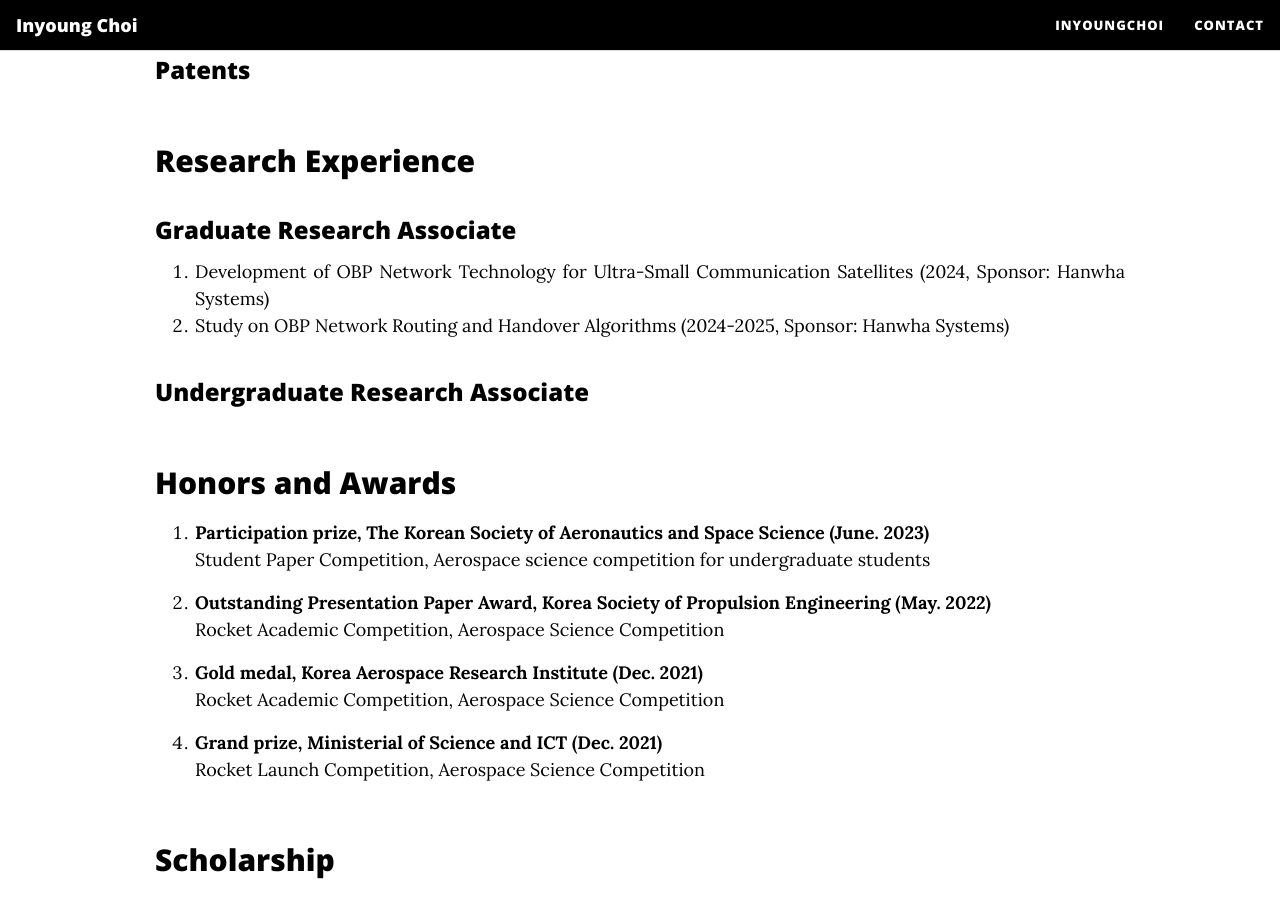
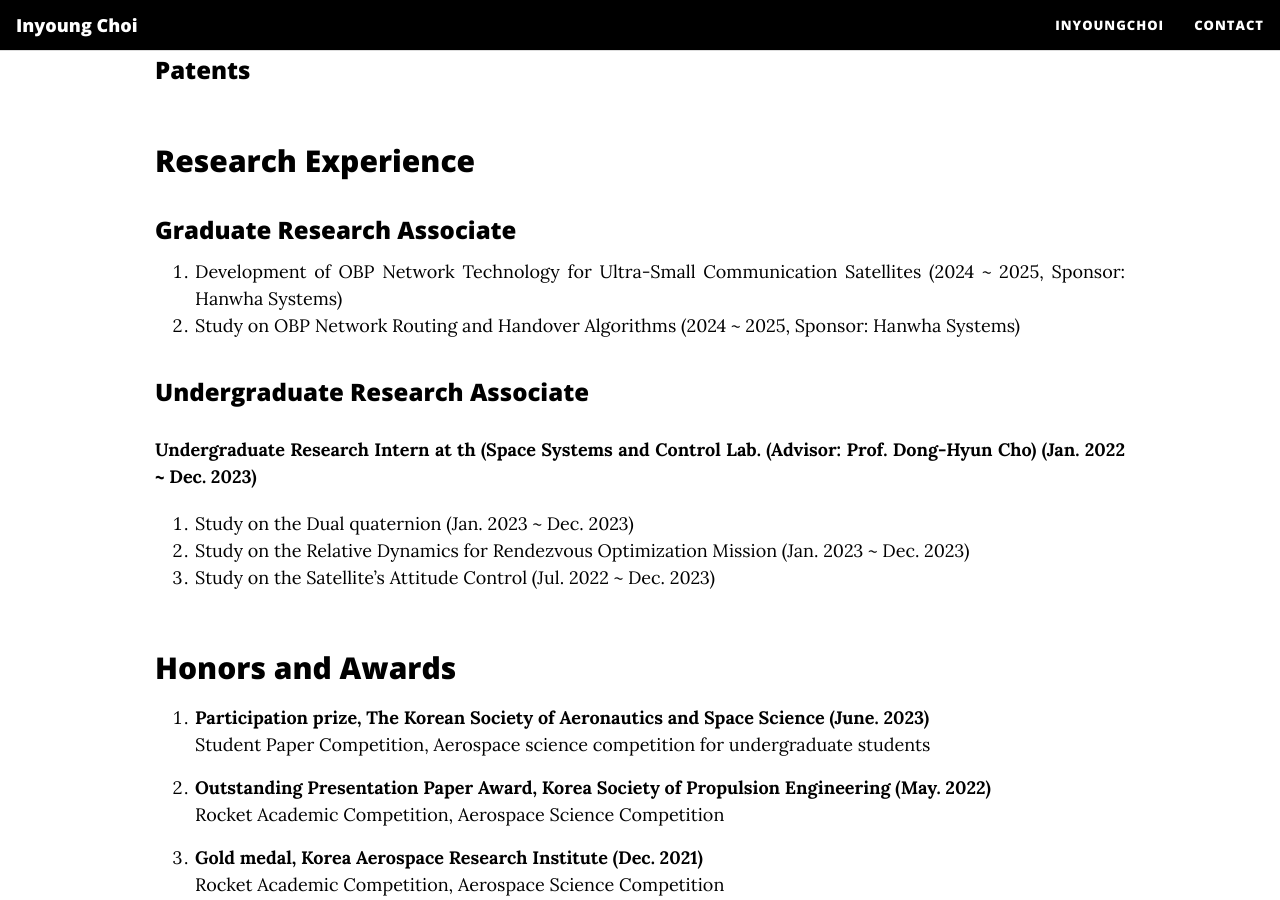
Before and after one commit to InyoungChoi-acai/InyoungChoi-acai.github.io, a Jekyll site: the page built from InyoungChoi.md, in a window 1280 px wide and 900 px high, scrolled down 1640 px. Built offline with Jekyll 4.4.1, drawn with Linux system fonts in a browser that asks for light colours; nearby versions of some CDN libraries.

Commit message:
Update InyoungChoi.md

```diff
--- a/InyoungChoi.md
+++ b/InyoungChoi.md
@@ -48,10 +48,14 @@ Inyoung Choi (inyoung.choi@kaist.ac.kr) received his B.S. degree (<i>summa cum l
 
 ## Research Experience
 ### Graduate Research Associate
-1. Development of OBP Network Technology for Ultra-Small Communication Satellites  (2024, Sponsor: Hanwha Systems)
-2. Study on OBP Network Routing and Handover Algorithms (2024-2025, Sponsor: Hanwha Systems)
+ 1. Development of OBP Network Technology for Ultra-Small Communication Satellites  (2024 ~ 2025, Sponsor: Hanwha Systems)
+ 2. Study on OBP Network Routing and Handover Algorithms (2024 ~ 2025, Sponsor: Hanwha Systems)
 
 ### Undergraduate Research Associate
+**Undergraduate Research Intern at th (Space Systems and Control Lab. (Advisor: Prof. Dong-Hyun Cho) (Jan. 2022 ~ Dec. 2023)**
+ 1. Study on the Dual quaternion (Jan. 2023 ~ Dec. 2023)
+ 2. Study on the Relative Dynamics for Rendezvous Optimization Mission (Jan. 2023 ~ Dec. 2023)
+ 3. Study on the Satellite’s Attitude Control (Jul. 2022 ~ Dec. 2023)
 
 
 
```
